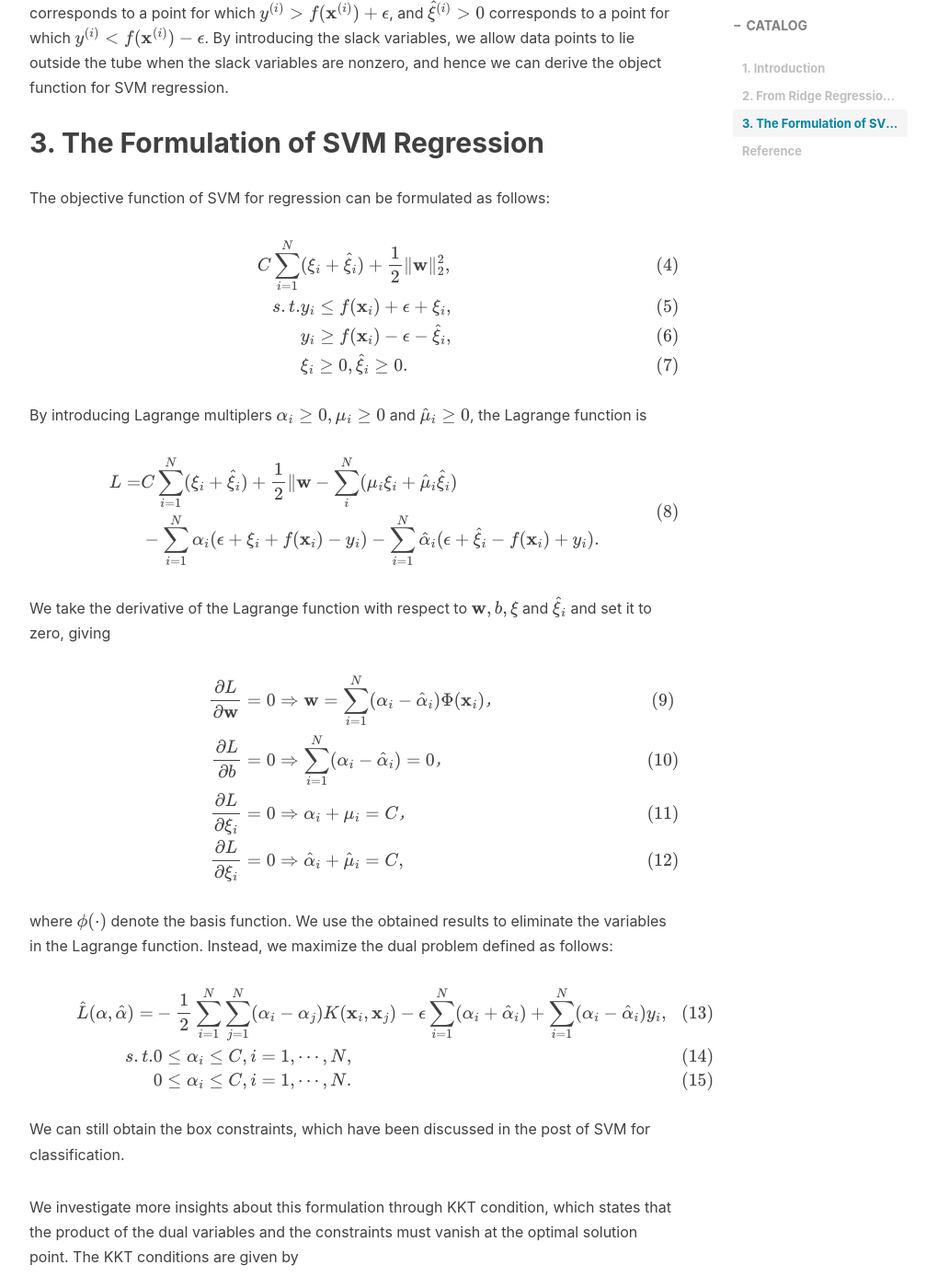
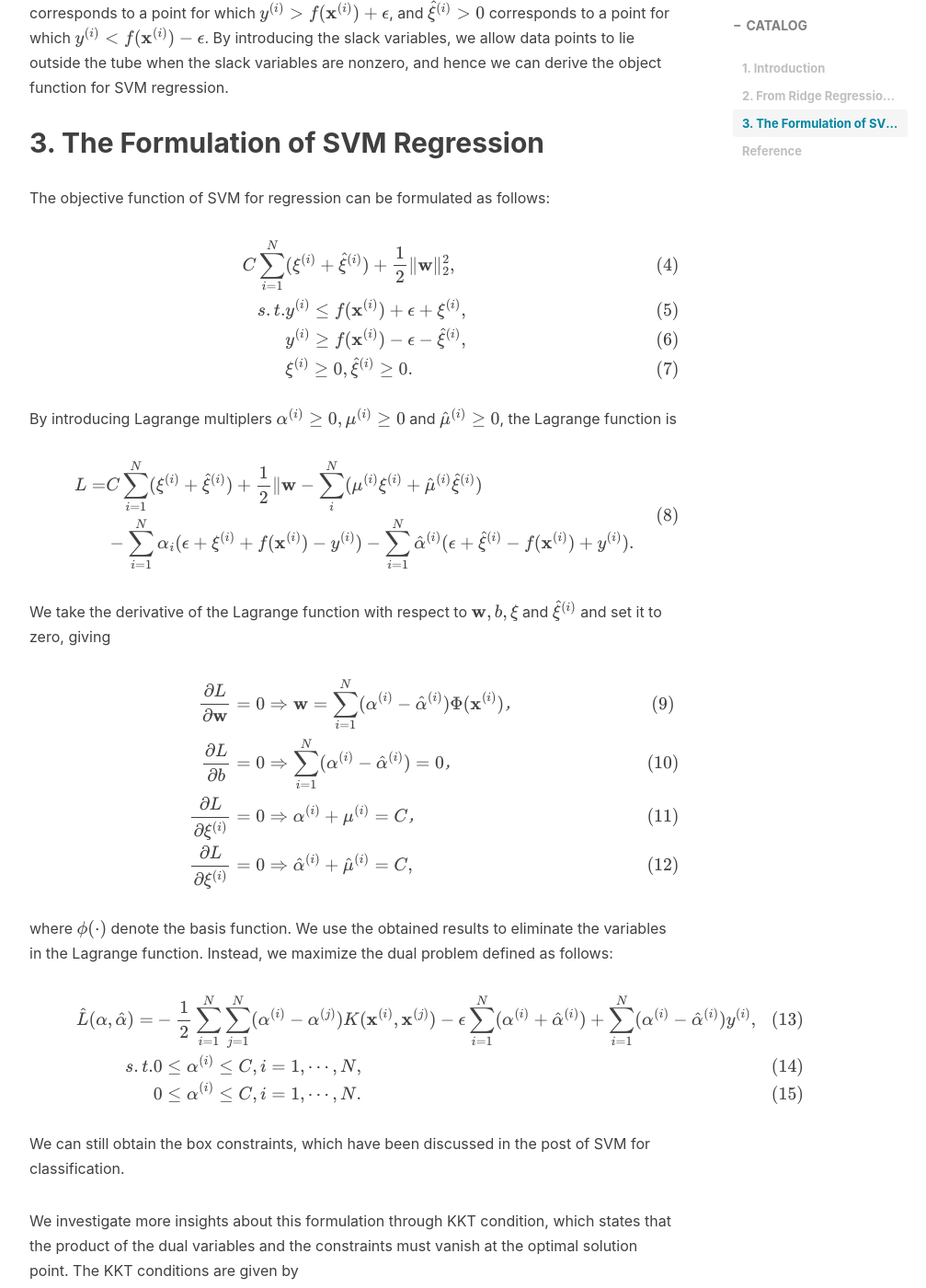
Before and after one commit to Gwan-Siu/gwansiu.github.io, a Jekyll site: the page built from _posts/2021-05-16-Support-vector-machine-regression.markdown, in a window 1280 px wide and 1400 px high, scrolled down 1649 px. Shown: the whole window at 92% size, without its empty margins (233-1240 px from the left). Built offline with Jekyll 4.4.1, drawn with Linux system fonts in a browser that asks for light colours; nearby versions of some CDN libraries; formulas are drawn with MathJax 3; comment, search, counter and statistics services are not loaded; some of the changed text lies outside the part shown.

Commit message:
Modifies the error in the post
Modifies the errors in the post

```diff
--- a/_posts/2021-05-16-Support-vector-machine-regression.markdown
+++ b/_posts/2021-05-16-Support-vector-machine-regression.markdown
@@ -56,35 +56,35 @@ The objective function of SVM for regression can be formulated as follows:
 
 $$
 \begin{align}
-C\sum_{i=1}^{N}&(\xi_{i} + \hat{\xi}_{i}) + \frac{1}{2}\Arrowvert \mathbf{w}\Arrowvert_{2}^{2}, \\
-s.t. & y_{i} \leq f(\mathbf{x}_{i}) + \epsilon + \xi_{i}, \\
-& y_{i} \geq f(\mathbf{x}_{i}) - \epsilon - \hat{\xi}_{i}, \\
-& \xi_{i}\geq 0, \hat{\xi}_{i}\geq 0.
+C\sum_{i=1}^{N}&(\xi^{(i)} + \hat{\xi}^{(i)}) + \frac{1}{2}\Arrowvert \mathbf{w}\Arrowvert_{2}^{2}, \\
+s.t. & y^{(i)} \leq f(\mathbf{x}^{(i)}) + \epsilon + \xi^{(i)}, \\
+& y^{(i)} \geq f(\mathbf{x}^{(i)}) - \epsilon - \hat{\xi}^{(i)}, \\
+& \xi^{(i)}\geq 0, \hat{\xi}^{(i)}\geq 0.
 \end{align}
 $$
 
-By introducing Lagrange multiplers $\alpha_{i}\geq 0, \mu_{i}\geq 0$ and $\hat{\mu}_{i}\geq 0$, the Lagrange function is
+By introducing Lagrange multiplers $\alpha^{(i)}\geq 0, \mu^{(i)}\geq 0$ and $\hat{\mu}^{(i)}\geq 0$, the Lagrange function is
 
 $$
 \begin{equation}
 \begin{split}
-L= &C\sum_{i=1}^{N}(\xi_{i} + \hat{\xi}_{i}) + \frac{1}{2}\Arrowvert \mathbf{w} - \sum_{i}^{N}(\mu_{i}\xi_{i} + \hat{\mu}_{i}\hat{\xi}_{i}) \\
-& -\sum_{i=1}^{N}\alpha_{i}(\epsilon + \xi_{i} + f(\mathbf{x}_{i})-y_{i}) -\sum_{i=1}^{N}\hat{\alpha}_{i}(\epsilon + \hat{\xi}_{i} - f(\mathbf{x}_{i}) + y_{i}).
+L= &C\sum_{i=1}^{N}(\xi^{(i)} + \hat{\xi}^{(i)}) + \frac{1}{2}\Arrowvert \mathbf{w} - \sum_{i}^{N}(\mu^{(i)}\xi^{(i)} + \hat{\mu}^{(i)}\hat{\xi}^{(i)}) \\
+& -\sum_{i=1}^{N}\alpha_{i}(\epsilon + \xi^{(i)} + f(\mathbf{x}^{(i)})-y^{(i)}) -\sum_{i=1}^{N}\hat{\alpha}^{(i)}(\epsilon + \hat{\xi}^{(i)} - f(\mathbf{x}^{(i)}) + y^{(i)}).
 \end{split}
 \end{equation}
 $$
 
-We take the derivative of the Lagrange function with respect to $\mathbf{w}, b, \xi$ and $\hat{\xi}_{i}$ and set it to zero, giving
+We take the derivative of the Lagrange function with respect to $\mathbf{w}, b, \xi$ and $\hat{\xi}^{(i)}$ and set it to zero, giving
 
 $$
 \begin{align}
-\frac{\partial L}{\partial \mathbf{w}} = 0 &\Rightarrow \mathbf{w} = \sum_{i=1}^{N}(\alpha_{i}-\hat{\alpha}_{i})\Phi(\mathbf{x}_{i})， \\
+\frac{\partial L}{\partial \mathbf{w}} = 0 &\Rightarrow \mathbf{w} = \sum_{i=1}^{N}(\alpha^{(i)}-\hat{\alpha}^{(i)})\Phi(\mathbf{x}^{(i)})， \\
 
-\frac{\partial L}{\partial b}=0 &\Rightarrow \sum_{i=1}^{N}(\alpha_{i} - \hat{\alpha}_{i}) = 0， \\
+\frac{\partial L}{\partial b}=0 &\Rightarrow \sum_{i=1}^{N}(\alpha^{(i)} - \hat{\alpha}^{(i)}) = 0， \\
 
-\frac{\partial L}{\partial \xi_{i}} = 0 &\Rightarrow \alpha_{i} + \mu_{i} = C， \\
+\frac{\partial L}{\partial \xi^{(i)}} = 0 &\Rightarrow \alpha^{(i)} + \mu^{(i)} = C， \\
 
-\frac{\partial L}{\partial \xi_{i}} = 0 &\Rightarrow \hat{\alpha}_{i} + \hat{\mu}_{i} = C,
+\frac{\partial L}{\partial \xi^{(i)}} = 0 &\Rightarrow \hat{\alpha}^{(i)} + \hat{\mu}^{(i)} = C,
 
 \end{align}
 $$
@@ -93,9 +93,9 @@ where $\phi(\cdot)$ denote the basis function. We use the obtained results to el
 
 $$
 \begin{align}
-\hat{L}(\mathbf{\alpha}, \hat{\alpha}) = &-\frac{1}{2}\sum_{i=1}^{N}\sum_{j=1}^{N}(\alpha_{i} - \alpha_{j})K(\mathbf{x}_{i}, \mathbf{x}_{j}) -\epsilon \sum_{i=1}^{N}(\alpha_{i} + \hat{\alpha}_{i}) + \sum_{i=1}^{N}(\alpha_{i} - \hat{\alpha}_{i})y_{i}, \\
-s.t. &0\leq \alpha_{i}\leq C, i=1,\cdots, N, \\
-& 0\leq \alpha_{i} \leq C, i=1, \cdots, N.
+\hat{L}(\mathbf{\alpha}, \hat{\alpha}) = &-\frac{1}{2}\sum_{i=1}^{N}\sum_{j=1}^{N}(\alpha^{(i)} - \alpha^{(j)})K(\mathbf{x}^{(i)}, \mathbf{x}^{(j)}) -\epsilon \sum_{i=1}^{N}(\alpha^{(i)} + \hat{\alpha}^{(i)}) + \sum_{i=1}^{N}(\alpha^{(i)} - \hat{\alpha}^{(i)})y^{(i)}, \\
+s.t. &0\leq \alpha^{(i)}\leq C, i=1,\cdots, N, \\
+& 0\leq \alpha^{(i)} \leq C, i=1, \cdots, N.
 \end{align}
 $$
 
@@ -105,25 +105,22 @@ We investigate more insights about this formulation through KKT condition, which
 
 $$
 \begin{align}
-\alpha_{i} (\epsilon + \xi_{i} + f(\mathbf{x}_{i}) - y_{i}) &=0, \\
-\hat{\alpha}_{i} (\epsilon + \xi_{i} - f(\mathbf{x}_{i}) + y_{i}) &= 0, \\
-(C- \alpha_{i})\xi_{i} &= 0, \\
-(C - \hat{\alpha}_{i}) &= 0.
+\alpha^{(i)} (\epsilon + \xi^{(i)} + f(\mathbf{x}^{(i)}) - y^{(i)}) &=0, \\
+\hat{\alpha}^{(i)} (\epsilon + \xi^{(i)} - f(\mathbf{x}^{(i)}) + y^{(i)}) &= 0, \\
+(C- \alpha^{(i)})\xi^{(i)} &= 0, \\
+(C - \hat{\alpha}^{(i)}) &= 0.
 \end{align}
 $$
 
 As observed,
 
-- A coefficient $\alpha_{i}$ can only be nonzero if $\epsilon + \xi_{i}+f(\mathbf{x_{i}}) - t_{i}=0$, which implies that data point either lies on the upper boundary of the $\epsilon$-tube ($\xi_{i}=0$) or lies above the upper boundary $(\xi_{i} > 0)$.
-- Similarly, a nonzero value for $\hat{\alpha}_{i}$ implies $\epsilon + \hat{\xi}_{i} - f(\mathbf{x_{i}}) + t_{i} = 0$, and such points must lie either on or below the lower boundary of the $\epislon$-tube.
-- Futhermore, the two constraints $\epsilon + \xi_{i} + f(\mathbf{x_{i}}) - t_{i} = 0$ and $\epsilon + \hat{\xi}_{i} - f(\mathbf{x_{i}}) + t_{i} = 0$ are incompatible.
-- We can find that $\xi_{i}$ and $\hat{\xi}_{i}$ are nonnegative while $\epsilon$ is strictly positive, and for every data point $\mathbf{x_{i}}$, either $\alpha_{i}$ and $\hat{\alpha}_{i}$ must be zero.
+- A coefficient $\alpha^{(i)}$ can only be nonzero if $\epsilon + \xi^{(i)}+f(\mathbf{x}^{(i)}) - y^{(i)}=0$, which implies that data point either lies on the upper boundary of the $\epsilon$-tube ($\xi^{(i)}=0$) or lies above the upper boundary $(\xi^{(i)} > 0)$. Similarly, a nonzero value for $\hat{\alpha}^{(i)}$ implies $\epsilon + \hat{\xi}^{(i)} - f(\mathbf{x}^{(i)}) + y^{(i)} = 0$, and such points must lie either on or below the lower boundary of the $\epislon$-tube. Futhermore, the two constraints $\epsilon + \xi^{(i)} + f(\mathbf{x}^{(i)}) - y^{(i)} = 0$ and $\epsilon + \hat{\xi}^{(i)} - f(\mathbf{x}^{(i)}) + y^{(i)} = 0$ are incompatible. We can find that $\xi^{(i)}$ and $\hat{\xi}^{(i)}$ are nonnegative while $\epsilon$ is strictly positive, and for every data point $\mathbf{x}^{(i)}$, either $\alpha^{(i)}$ and $\hat{\alpha}^{(i)}$ must be zero.
 
 In the infernce stage, we can predict a new data point $\mathbf{x}^{test}$ through
 
 $$
 \begin{equation}
-f(\mathbf{x}^{test}) = \sum_{i=1}^{N}(\alpha_{i} - \hat{\alpha}_{i})K(\mathbf{x}^{test},\mathbf{x}_{i}) + b,
+f(\mathbf{x}^{test}) = \sum_{i=1}^{N}(\alpha^{(i)} - \hat{\alpha}^{(i)})K(\mathbf{x}^{test},\mathbf{x}^{(i)}) + b,
 \end{equation}
 $$
 
@@ -131,12 +128,12 @@ where
 
 $$
 \begin{align}
-b &= y_{i} - \epsilon - \mathbf{w}^{T}\phi(\mathbf{x}_{i}) \\
-&=y_{i} - \epsilon - \sum_{j=1}^{N}(\alpha_{j} - \hat{\alpha}_{j})K(\mathbf{x}_{i}, \mathbf{x}_{j}).
+b &= y^{(i)} - \epsilon - \mathbf{w}^{T}\phi(\mathbf{x}^{(i)}) \\
+&=y^{(i)} - \epsilon - \sum_{j=1}^{N}(\alpha^{(j)} - \hat{\alpha}^{(j)})K(\mathbf{x}^{(i)}, \mathbf{x}^{(j)}).
 \end{align}
 $$
 
-The support vectors are those data points that either $\alpha_{i}\neq 0$ or $\hat{\alpha}_{i}\neq =0$.
+The support vectors are those data points that either $\alpha^{(i)}\neq 0$ or $\hat{\alpha}^{(i)}\neq =0$.
 
 ## Reference
 
```
